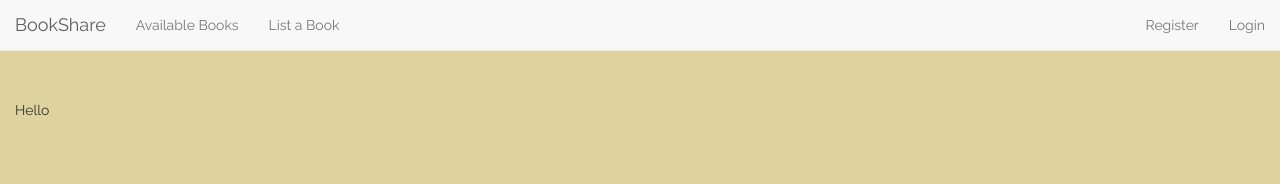
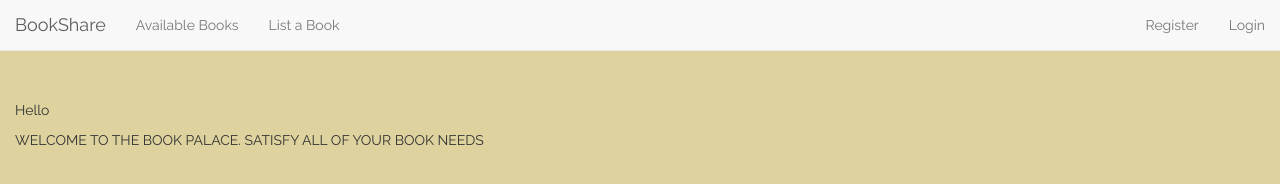
Before and after one commit to minjungb/BookShare, a plain HTML site: page findbook.html in a window 1280 px wide. Drawn offline with Linux system fonts and the light colour scheme.

Commit message:
testing commit -z

```diff
--- a/findbook.html
+++ b/findbook.html
@@ -31,6 +31,7 @@
 
     <div class="container-fluid" id="content">
         <p>Hello</p>
+        <p>WELCOME TO THE BOOK PALACE. SATISFY ALL OF YOUR BOOK NEEDS</p>
     </div>
 
 </body>
```
